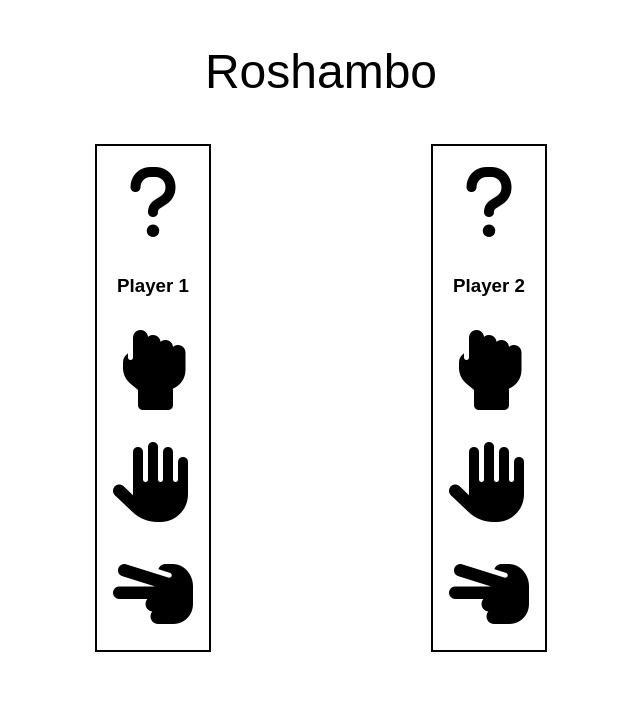
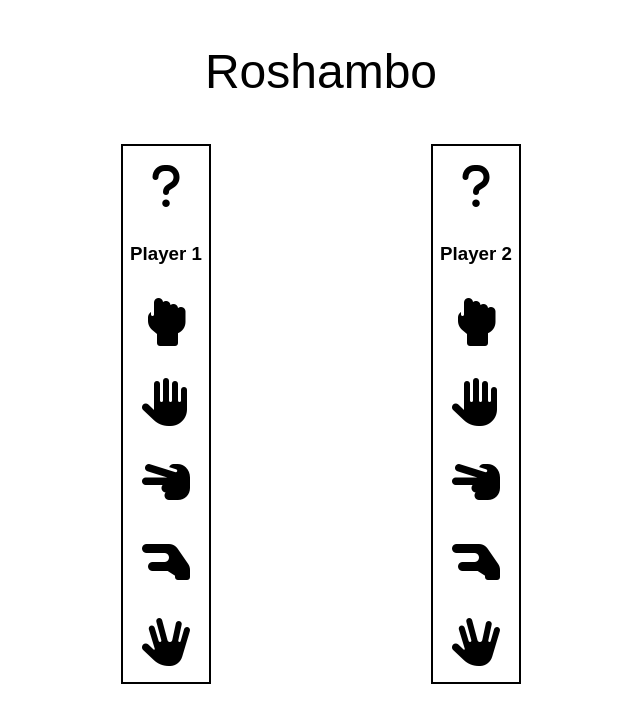
Before and after one commit to elecguts/RoshamboJS, a website built with Vite: page index.html in a window 1280 px wide. Shown: the whole page, without its empty margins (319-959 px from the left). Built offline with nearby package versions, Linux system fonts and the light colour scheme.

Commit message:
Lizard and spock buttons added to html

```diff
--- a/index.html
+++ b/index.html
@@ -25,6 +25,12 @@
         <ul>
           <i class="fa-solid fa-hand-scissors"></i>
         </ul>
+        <ul>
+          <i class="fa-solid fa-hand-lizard"></i>
+        </ul>
+        <ul>
+          <i class="fa-solid fa-hand-spock"></i>
+        </ul>
       </div>
       <div class="spacer"></div>
       <div class="player2">
@@ -39,6 +45,12 @@
         <ul>
           <i class="fa-solid fa-hand-scissors"></i>
         </ul>
+        <ul>
+          <i class="fa-solid fa-hand-lizard"></i>
+        </ul>
+        <ul>
+          <i class="fa-solid fa-hand-spock"></i>
+        </ul>
       </div>
     </div>
 
--- a/src/style.css
+++ b/src/style.css
@@ -30,7 +30,7 @@ header {
   border-color: black;
 }
 .fa-solid {
-  font-size: 5rem;
+  font-size: 3rem;
 }
 ul {
   list-style: none;
```
